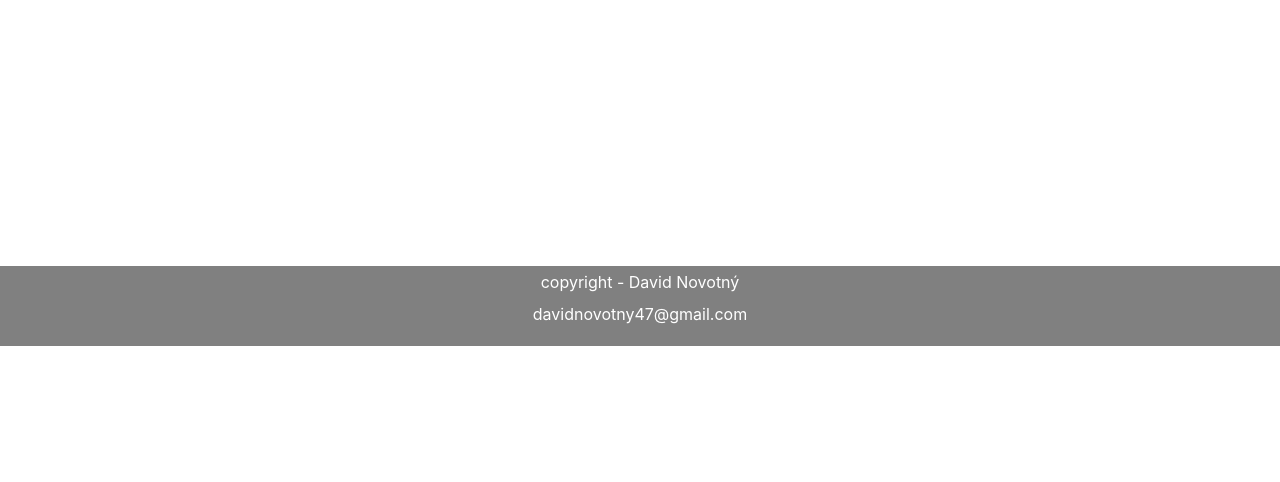
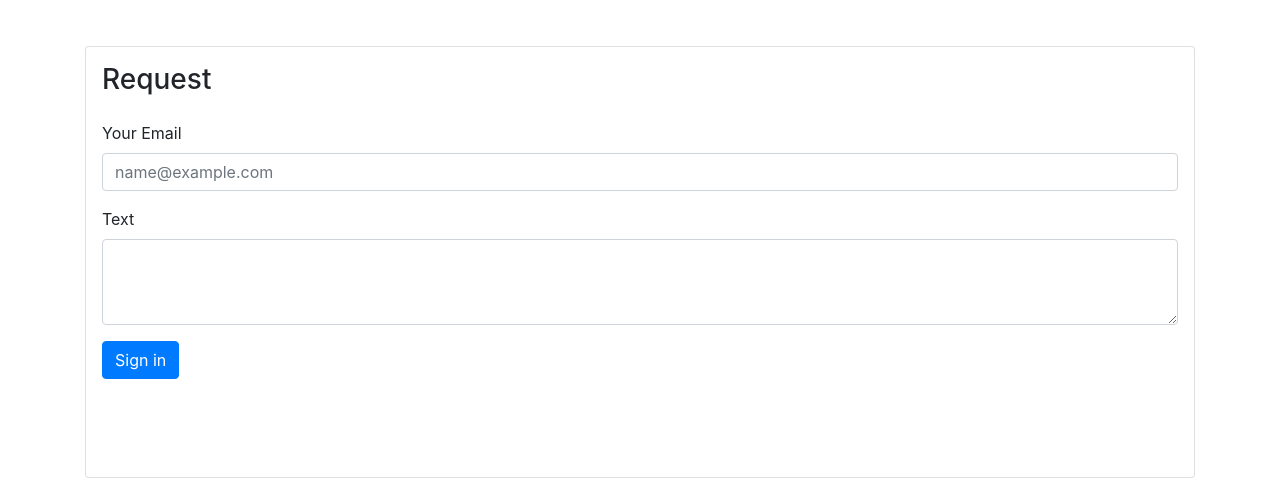
Before and after one commit to Wazzbi/mountfiled, an Angular app: page /contacts in a window 1280 px wide. Shown: the part 470-952 px from the top of the page. Before the commit the page ends 816 px from the top, so only its background shows below. Built offline with nearby package versions, Linux system fonts and the light colour scheme.

Commit message:
form added

```diff
--- a/src/app/containers/contacts/contacts.component.html
+++ b/src/app/containers/contacts/contacts.component.html
@@ -1,7 +1,7 @@
 <div class="container mt-3">
   <div class="row">
     <div class="col-sm" *ngFor="let person of persons">
-      <div class="card card text-center p-3 mt-3">
+      <div class="card text-center p-3 mt-3">
         <div class="d-flex justify-content-center">
           <img [src]="person.photo" alt="person photo">
         </div>
@@ -13,4 +13,25 @@
       </div>
     </div>
   </div>
+
+  <div class="card mt-5 p-3">
+    <h3>Request</h3>
+    <form method="post" class="pt-3">
+      <div class="form-group">
+        <label>Your Email</label>
+        <input type="email" class="form-control"  [(ngModel)]="email" name="email" placeholder="name@example.com">
+      </div>
+      <div class="form-group">
+        <label>Text</label>
+        <textarea class="form-control"  rows="3" [(ngModel)]="text" name="text"></textarea>
+      </div>
+      <button type="submit" class="btn btn-primary" (click)="onSubmit()">Sign in</button>
+    </form>
+    <div #alert class="alert alert-primary mt-3 fade" role="alert">
+      <button type="button" class="close" aria-label="Close" (click)="closeAlert()">
+        <span aria-hidden="true">&times;</span>
+      </button>
+      <strong>Request Send!</strong> Thank you. (output in console)
+    </div>
+  </div>
 </div>
--- a/src/app/containers/contacts/contacts.component.scss
+++ b/src/app/containers/contacts/contacts.component.scss
@@ -4,3 +4,7 @@ img {
     background-size: cover;
     border-radius: 50%;
 }
+.xform{
+    border-color: 1px solid grey;
+    border-radius: 5px;
+}
--- a/src/app/containers/contacts/contacts.component.ts
+++ b/src/app/containers/contacts/contacts.component.ts
@@ -1,4 +1,4 @@
-import { Component, OnInit } from '@angular/core';
+import { Component, ElementRef, OnInit, ViewChild } from '@angular/core';
 
 @Component({
   selector: 'app-contacts',
@@ -8,6 +8,11 @@ import { Component, OnInit } from '@angular/core';
 export class ContactsComponent implements OnInit {
 
   constructor() { }
+
+  @ViewChild('alert', { static: true }) alert: ElementRef;
+
+  email: string = '';
+  text: string = '';
 
   persons: any[] = [
     {
@@ -33,4 +38,17 @@ export class ContactsComponent implements OnInit {
   ngOnInit() {
   }
 
+  openAlert(): void {
+    this.alert.nativeElement.classList.add('show');
+  }
+
+  closeAlert(): void {
+    this.alert.nativeElement.classList.remove('show');
+  }
+
+  onSubmit(): void{
+    const data: any = {email: this.email, text: this.text};
+    console.log(data);
+    this.openAlert()
+  }
 }
--- a/src/app/shared/shared.module.ts
+++ b/src/app/shared/shared.module.ts
@@ -1,11 +1,14 @@
 import { NgModule} from '@angular/core';
 import { CommonModule } from '@angular/common';
+import { FormsModule } from '@angular/forms';
 
 @NgModule({
   imports: [
     CommonModule,
+    FormsModule
   ],
   exports: [
+    FormsModule
   ],
   declarations: []
 })
```
